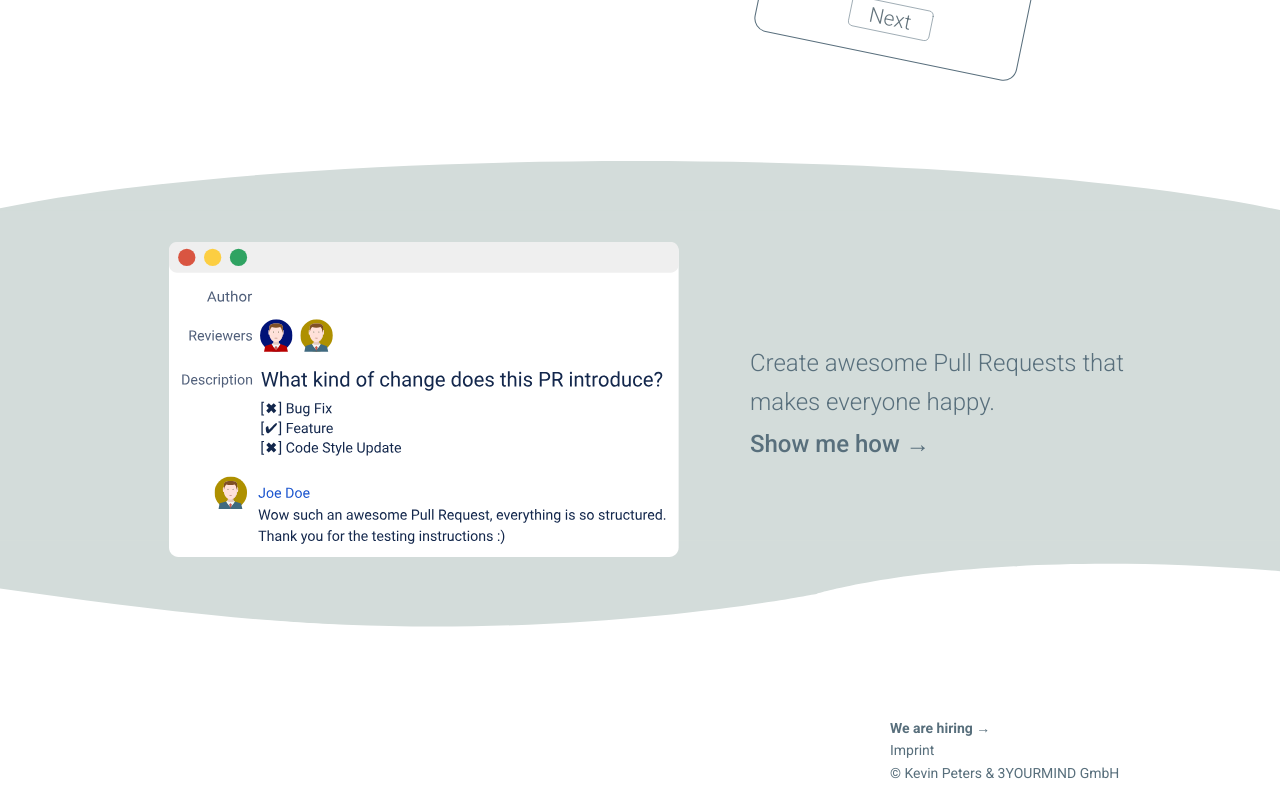
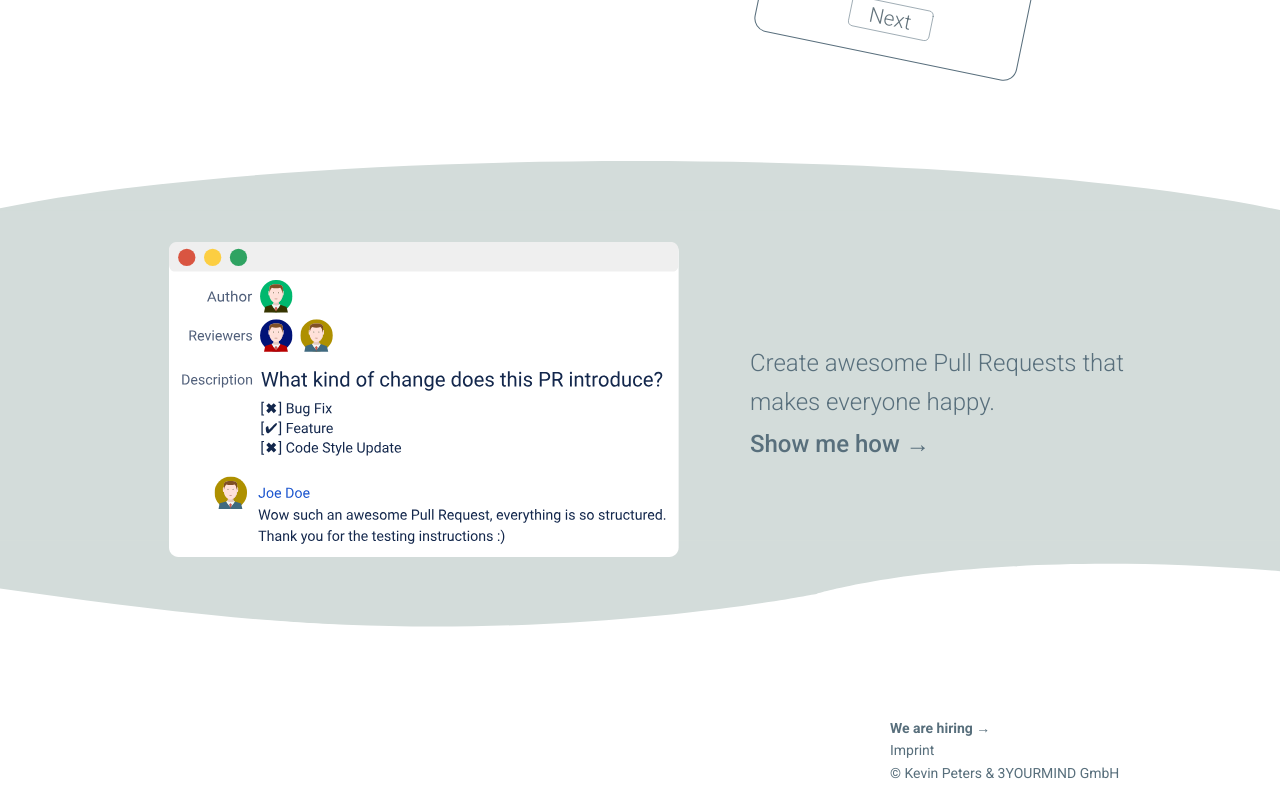
Before and after one commit to 3YOURMIND/fire-pr, a Nuxt app: page / in a window 1280 px wide. Shown: the part 579-1379 px from the top of the page. Built offline with nearby package versions, Linux system fonts and the light colour scheme.

Commit message:
fix(site): fix ids
fix non unique ids

```diff
--- a/fire-pr-site/components/TheIllustrationPullRequestExample.vue
+++ b/fire-pr-site/components/TheIllustrationPullRequestExample.vue
@@ -14,10 +14,10 @@
       d="M120.443,2.233c0,-1.233 -1,-2.233 -2.232,-2.233l-115.978,0c-1.233,0 -2.233,1 -2.233,2.233l0,69.96c0,1.232 1,2.232 2.233,2.232l115.978,0c1.232,0 2.232,-1 2.232,-2.232l0,-69.96Z"
       style="fill:#fff;"
     />
-    <clipPath id="_clip1">
+    <clipPath id="_clip10213">
       <rect x="0" y="0" width="120.443" height="6.948" />
     </clipPath>
-    <g clip-path="url(#_clip1)">
+    <g clip-path="url(#_clip10213)">
       <path
         d="M120.443,1.877c0,-1.036 -0.841,-1.877 -1.877,-1.877l-116.689,0c-1.036,0 -1.877,0.841 -1.877,1.877l0,3.5c0,1.036 0.841,1.878 1.877,1.878l116.689,0c1.036,0 1.877,-0.842 1.877,-1.878l0,-58.828Z"
         style="fill:#efefef;"
@@ -431,7 +431,7 @@
         style="fill:#13274c;fill-rule:nonzero;"
       />
     </g>
-    <clipPath id="_clip2">
+    <clipPath id="_clip232562">
       <rect
         id="Creative-Tail-People-man-2"
         x="21.515"
@@ -440,7 +440,7 @@
         height="7.68"
       />
     </clipPath>
-    <g clip-path="url(#_clip2)">
+    <g clip-path="url(#_clip232562)">
       <g>
         <circle cx="25.355" cy="12.801" r="3.84" style="fill:#00b86e;" />
         <g>
```
